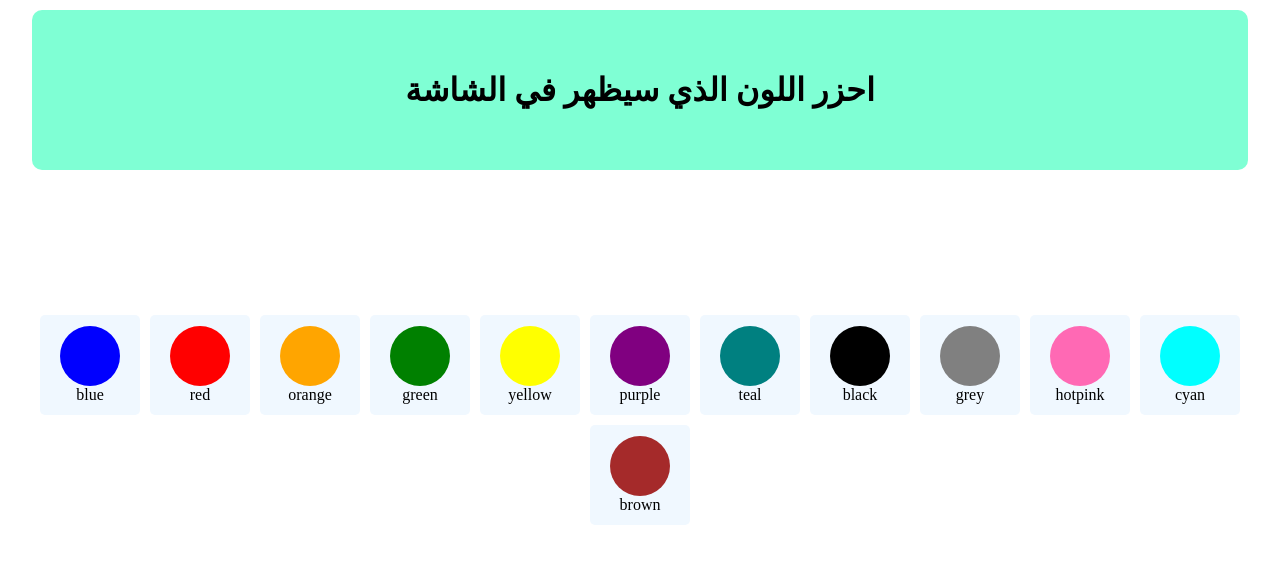
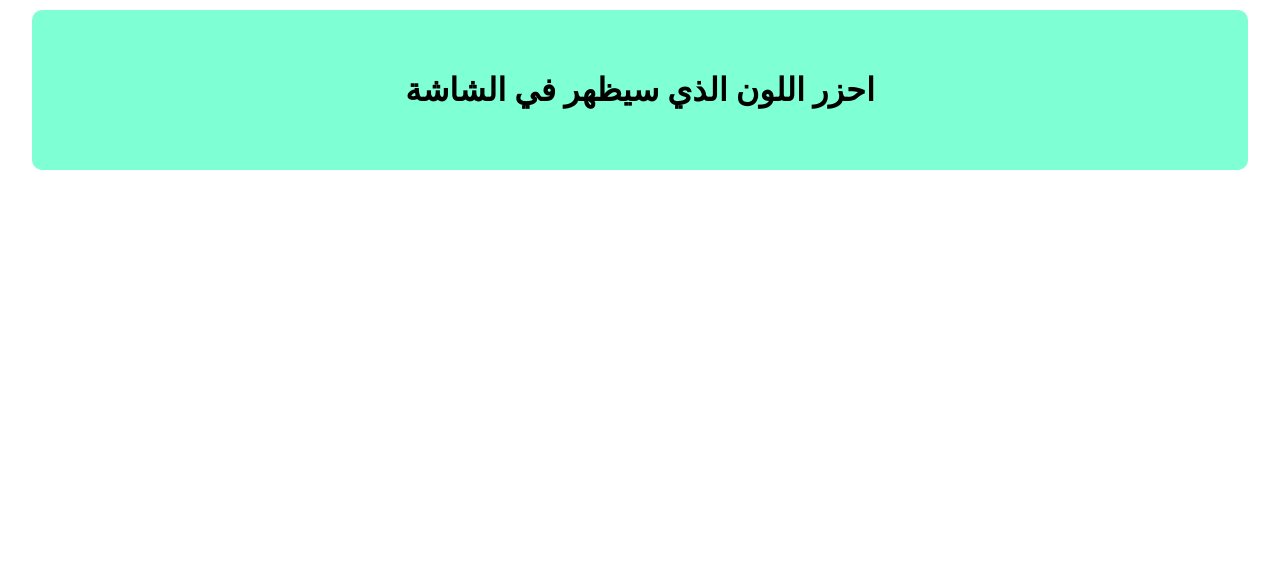
Before and after one commit to NsilaAbdellah/web-page, a plain HTML site: page index.html in a window 1280 px wide. Drawn offline with Linux system fonts and the light colour scheme.

Commit message:
Update index.html

```diff
--- a/index.html
+++ b/index.html
@@ -13,37 +13,5 @@
     </header>
 
     <main id="main"></main>
-
-    <script>
-        var colors = ["blue","red","orange","green","yellow","purple","teal","black","grey","hotpink","cyan","brown"] ;
-        const main = document.querySelector('#main') ;
-
-        function generate(mycolor){
-            const body = document.querySelector('#body') ;
-            randomColor = colors[Math.floor(Math.random() * colors.length)];
-             body.style.backgroundColor = mycolor ;
-            // console.log(color) ;
-            // if(mycolor === randomColor){
-            //    alert("🏆Congratulations🏆");
-            // }else{
-            //     alert("❌Try Again❌");
-            // }
-        }
-
-        colors.forEach(element => {
-            newSection = document.createElement('section') ;
-            main.appendChild(newSection) ;
-            newDiv = document.createElement('div') ;
-            newSection.appendChild(newDiv) ;
-            newDiv.style.backgroundColor = element ;
-            newDiv.setAttribute("onmouseover",'generate(this.style.backgroundColor)')
-
-            text = document.createElement('p') ;
-            newSection.appendChild(text) ;
-            text.innerHTML = element ;
-        })
-
-    </script>
-
 </body>
 </html>
```
